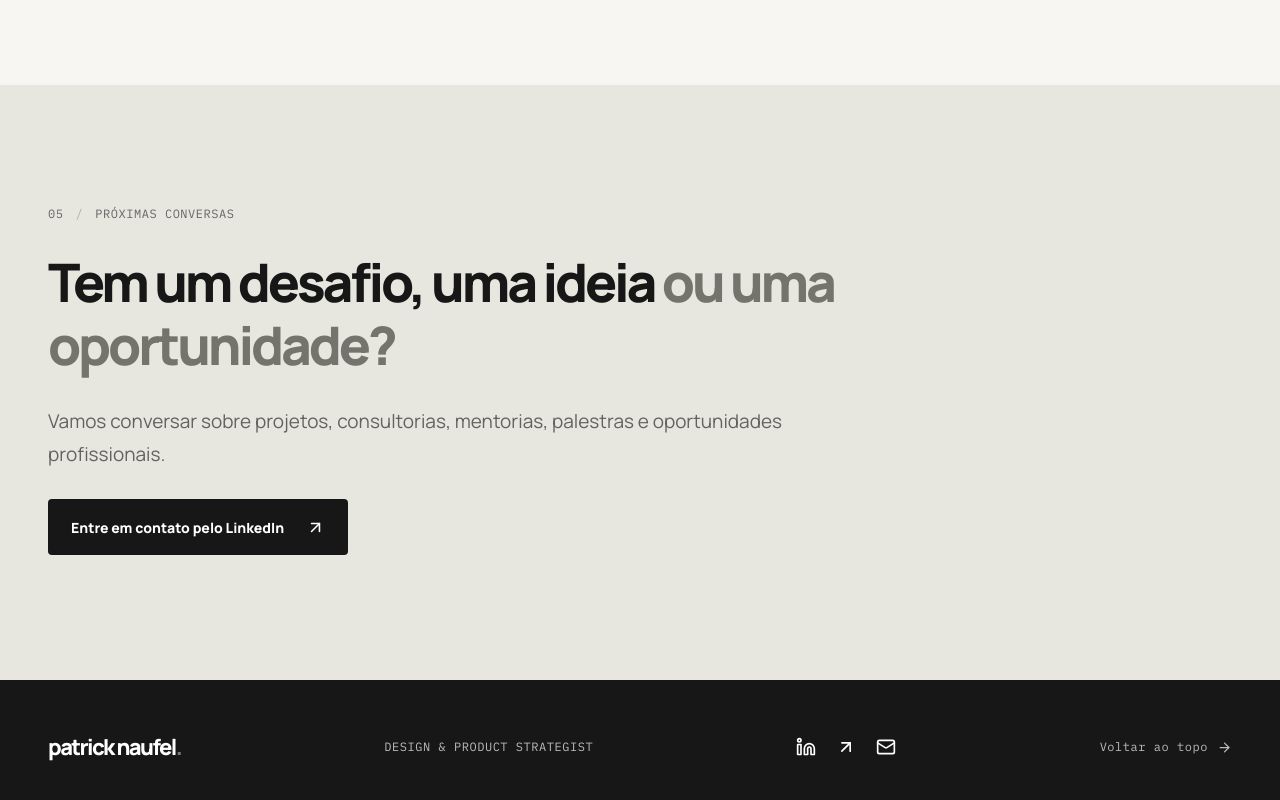
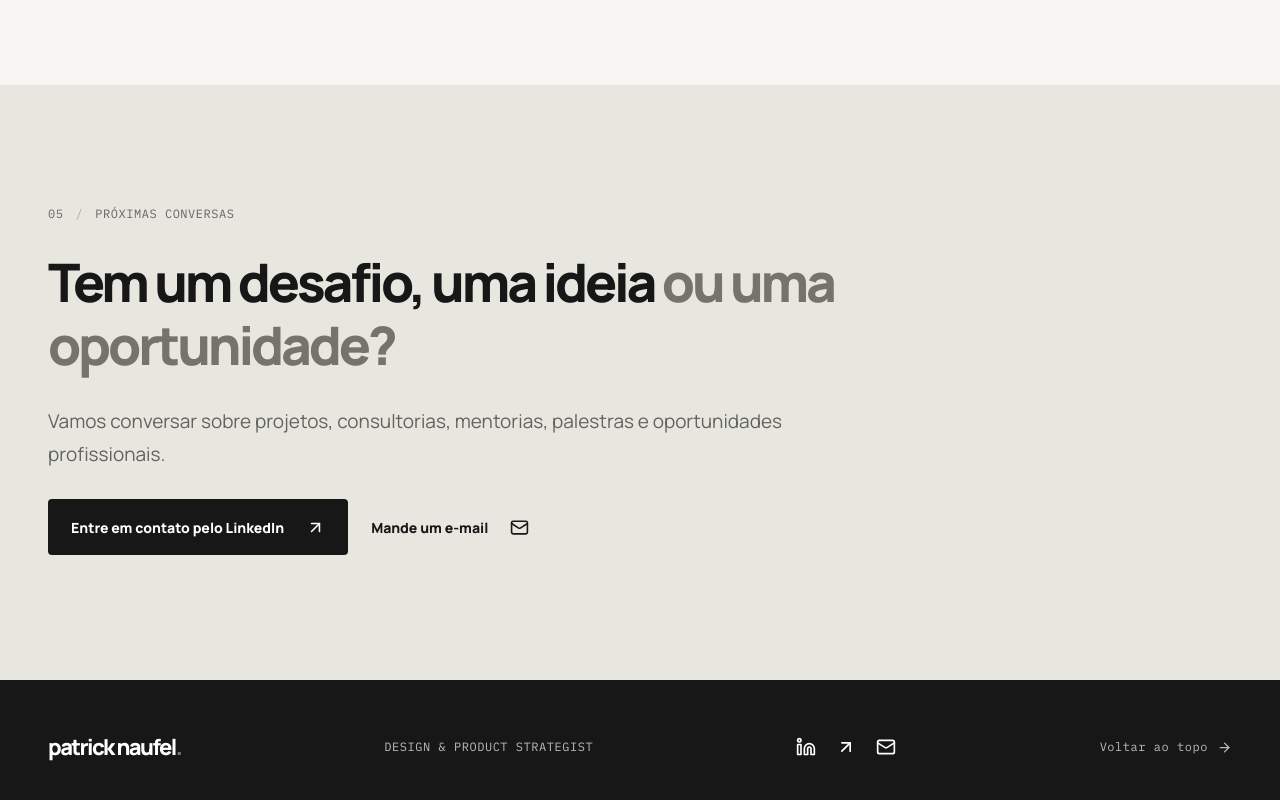
Before and after one commit to naufelpatrick/patricknaufel, a React (Vite) app: page / in a window 1280 px wide. Shown: the part 3807-4607 px from the top of the page. Built offline with nearby package versions, Linux system fonts and the light colour scheme.

Commit message:
feat: add confirmed email contact alongside LinkedIn across site

```diff
--- a/src/App.tsx
+++ b/src/App.tsx
@@ -64,8 +64,8 @@ function Home() {
       </div></section>
       <section id="atuacao" className="section services-section"><div className="container"><SectionLabel number="03">COMO POSSO CONTRIBUIR</SectionLabel><div className="services-intro"><h2>Da reflexão <em>à ação.</em></h2><p>Atuo ao lado de profissionais e organizações em desafios que pedem estratégia, clareza e novas perspectivas.</p></div><div className="service-list">{services.map(s=><div className="service-row" key={s.number}><span className="service-number">{s.number}</span><h3>{s.title}</h3><p>{s.description}</p><ArrowUpRight size={22}/></div>)}</div><a href="#contato" className="button button-outline">Vamos construir algo juntos <ArrowUpRight size={18}/></a></div></section>
       <section id="conhecimento" className="section container knowledge"><div><SectionLabel number="04">CONHECIMENTO EM MOVIMENTO</SectionLabel><h2>Pensar, compartilhar, <em>transformar.</em></h2></div><div className="knowledge-content"><p>Na <strong>Arquitetura do Conhecimento</strong>, exploro ideias sobre design, tecnologia, comportamento e as transformações que moldam nosso trabalho. Compartilho também vivências de sala de aula, pesquisa e conversas no InPodcast.</p><div className="knowledge-links"><a href="https://patricknaufel.substack.com/" target="_blank" rel="noopener noreferrer"><BookOpen size={20}/> Arquitetura do Conhecimento <ArrowUpRight size={18}/></a><a href="https://www.inpodcast.com.br" target="_blank" rel="noopener noreferrer"><Layers3 size={20}/> InPodcast <ArrowUpRight size={18}/></a><a href="https://dashboard-lages.vercel.app" target="_blank" rel="noopener noreferrer"><Users2 size={20}/> Pesquisa sobre maturidade digital <ArrowUpRight size={18}/></a></div></div></section>
-      <section id="contato" className="contact-section"><div className="container"><SectionLabel number="05">PRÓXIMAS CONVERSAS</SectionLabel><h2>Tem um desafio, uma ideia <em>ou uma oportunidade?</em></h2><p>Vamos conversar sobre projetos, consultorias, mentorias, palestras e oportunidades profissionais.</p><a className="button button-dark" href="https://www.linkedin.com/in/patricknaufel/" target="_blank" rel="noopener noreferrer">Entre em contato pelo LinkedIn <ArrowUpRight size={19}/></a></div></section>
+      <section id="contato" className="contact-section"><div className="container"><SectionLabel number="05">PRÓXIMAS CONVERSAS</SectionLabel><h2>Tem um desafio, uma ideia <em>ou uma oportunidade?</em></h2><p>Vamos conversar sobre projetos, consultorias, mentorias, palestras e oportunidades profissionais.</p><div className="contact-actions"><a className="button button-dark" href="https://www.linkedin.com/in/patricknaufel/" target="_blank" rel="noopener noreferrer">Entre em contato pelo LinkedIn <ArrowUpRight size={19}/></a><a className="button button-email" href="mailto:naufelpatrick@gmail.com">Mande um e-mail <Mail size={19}/></a></div></div></section>
     </main>
-    <footer className="footer"><div className="container footer-inner"><a href="#inicio" className="brand brand-white">patrick naufel<span>.</span></a><span>DESIGN & PRODUCT STRATEGIST</span><div><a href="https://www.linkedin.com/in/patricknaufel/" target="_blank" rel="noopener noreferrer" aria-label="LinkedIn"><Linkedin size={20}/></a><a href="https://www.inpodcast.com.br" target="_blank" rel="noopener noreferrer" aria-label="InPodcast"><ArrowUpRight size={20}/></a><a href="#contato" aria-label="Contato"><Mail size={20}/></a></div><a href="#inicio" className="back-top">Voltar ao topo <ArrowRight size={15}/></a></div></footer>
+    <footer className="footer"><div className="container footer-inner"><a href="#inicio" className="brand brand-white">patrick naufel<span>.</span></a><span>DESIGN & PRODUCT STRATEGIST</span><div><a href="https://www.linkedin.com/in/patricknaufel/" target="_blank" rel="noopener noreferrer" aria-label="LinkedIn"><Linkedin size={20}/></a><a href="https://www.inpodcast.com.br" target="_blank" rel="noopener noreferrer" aria-label="InPodcast"><ArrowUpRight size={20}/></a><a href="mailto:naufelpatrick@gmail.com" aria-label="Enviar e-mail"><Mail size={20}/></a></div><a href="#inicio" className="back-top">Voltar ao topo <ArrowRight size={15}/></a></div></footer>
   </>
 }
```
